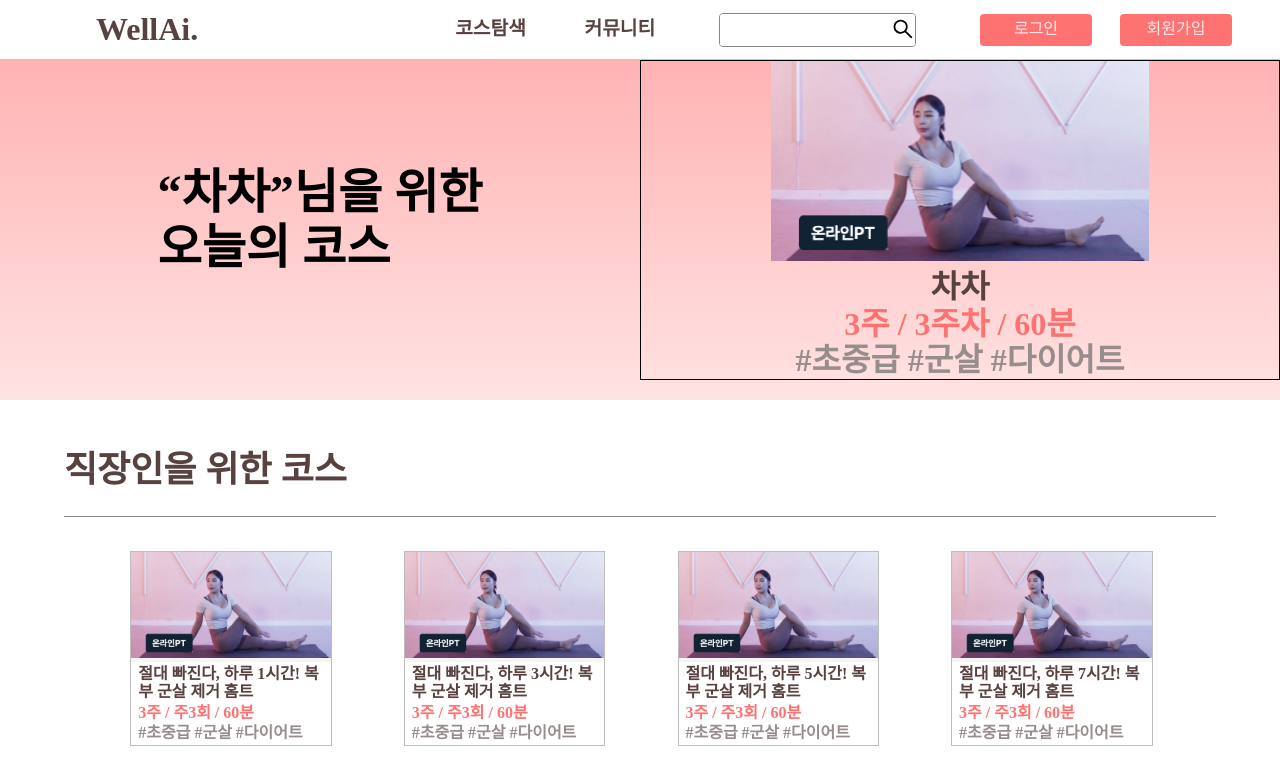
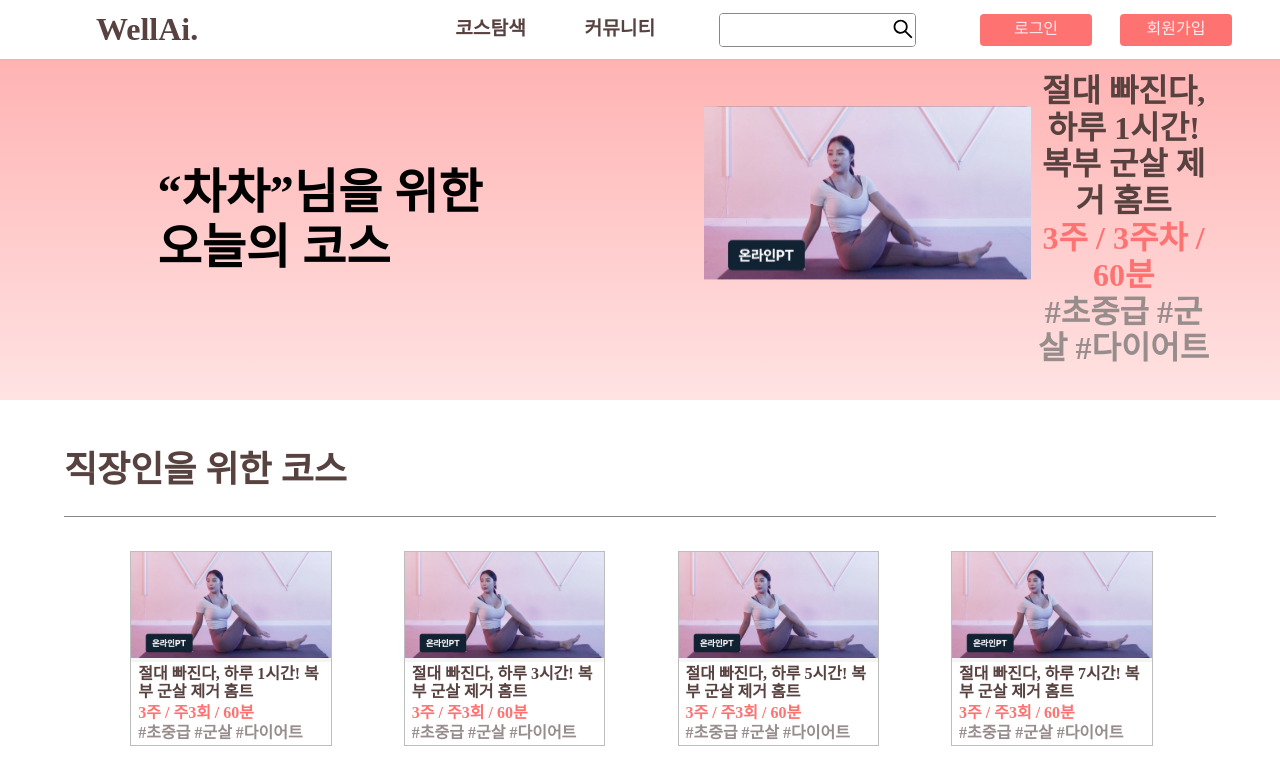
Before and after one commit to JShwa0429/wellai, a React (Create React App) app: page /course in a window 1280 px wide. Shown: the top 784 px of the page. Built offline with nearby package versions, Linux system fonts and the light colour scheme.

Commit message:
feat : 코스 운동 듣기 페이지

```diff
--- a/src/App.tsx
+++ b/src/App.tsx
@@ -1,4 +1,4 @@
-import { Page, AuthPage, PublicPage, TestPage, ListenPage, SearchPage, CoursePage } from './pages';
+import { Page, AuthPage, PublicPage, TestPage, ListenPage, SearchPage, CoursePage, MainRenderPage } from './pages';
 import { BrowserRouter, Routes, Route } from 'react-router-dom';
 import GlobalStyle from 'styles/global-styles';
 import { AuthRoute, PublicRoute } from './components';
@@ -9,7 +9,7 @@ function App() {
       <GlobalStyle />
       <Routes>
         <Route path="/" element={<Page />}>
-          <Route path="/home" element={<p>메인 랜더링 페이지</p>} />
+          <Route path="" element={<MainRenderPage />} />
           <Route path="/course" element={<CoursePage />} />
           <Route path="/course/:id" element={<ListenPage />} />
           <Route path="/search" element={<SearchPage />} />
--- a/src/components/common/Banner.tsx
+++ b/src/components/common/Banner.tsx
@@ -3,7 +3,7 @@ import { Summary } from '.';
 const Banner: React.FunctionComponent = ({ children }) => {
   const data = {
     id: '0',
-    title: '차차',
+    title: '절대 빠진다, 하루 1시간! 복부 군살 제거 홈트',
     duration: ['3주', '3주차', '60분'],
     hashTags: ['#초중급', '#군살', '#다이어트'],
   };
@@ -45,8 +45,8 @@ const Div = styled.div`
     flex-direction: row;
     justify-content: start;
     align-items: center;
-    border: 1px solid black;
-    width: 50%;
+
+    width: 80%;
     padding: 0 5vw;
   }
 `;
@@ -54,15 +54,29 @@ const Div = styled.div`
 const DivSummary = styled.div`
   font-size: 2em;
   display: flex;
-
   img {
-    height: 25vh;
+    height: 30vh;
   }
 
   .explain {
+    margin-left: auto;
     display: flex;
     flex-direction: column;
     justify-content: center;
     align-items: center;
+    width: 50%;
+    text-align: center;
+  }
+
+  font-weight: bold;
+  .title {
+    color: ${(props) => props.theme.defaultText};
+  }
+  .duration {
+    color: ${(props) => props.theme.main};
+  }
+
+  .hashTag {
+    color: #988d8d;
   }
 `;
--- a/src/components/common/Summary.tsx
+++ b/src/components/common/Summary.tsx
@@ -8,7 +8,7 @@ export type SummaryProps = {
 };
 const Summary: React.FunctionComponent<SummaryProps> = ({ title, duration, hashTags }) => {
   return (
-    <Div>
+    <>
       <div className="image">
         <img src={`${process.env.PUBLIC_URL}/image/yoga.svg`} alt="요가" />
       </div>
@@ -27,22 +27,8 @@ const Summary: React.FunctionComponent<SummaryProps> = ({ title, duration, hashT
           <p>{hashTags.join(' ')}</p>
         </div>
       </div>
-    </Div>
+    </>
   );
 };
 
 export default Summary;
-
-const Div = styled.div`
-  font-weight: bold;
-  .title {
-    color: ${(props) => props.theme.defaultText};
-  }
-  .duration {
-    color: ${(props) => props.theme.main};
-  }
-
-  .hashTag {
-    color: #988d8d;
-  }
-`;
--- a/src/components/search/SearchResult.tsx
+++ b/src/components/search/SearchResult.tsx
@@ -106,4 +106,16 @@ a{
     float:bottom;
 
   }
+
+  font-weight: bold;
+  .title {
+    color: ${(props) => props.theme.defaultText};
+  }
+  .duration {
+    color: ${(props) => props.theme.main};
+  }
+
+  .hashTag {
+    color: #988d8d;
+  }
 `;
--- /dev/null
+++ b/src/pages/MainRenderPage.tsx
@@ -0,0 +1,18 @@
+import styled from 'styled-components';
+const MainRenderPage = () => {
+  return (
+    <Div>
+      <p>메인랜더링페이지입니다.</p>
+    </Div>
+  );
+};
+
+export default MainRenderPage;
+
+const Div = styled.div`
+  diplay: flex;
+  justify-content: center;
+  align-items: center;
+  width: 100vw;
+  height: 100vh;
+`;
--- a/src/pages/index.ts
+++ b/src/pages/index.ts
@@ -5,3 +5,4 @@ export { default as PublicPage } from './PublicPage';
 export { default as ListenPage } from './ListenPage';
 export { default as SearchPage } from './SearchPage';
 export { default as CoursePage } from './CoursePage';
+export { default as MainRenderPage } from './MainRenderPage';
```
